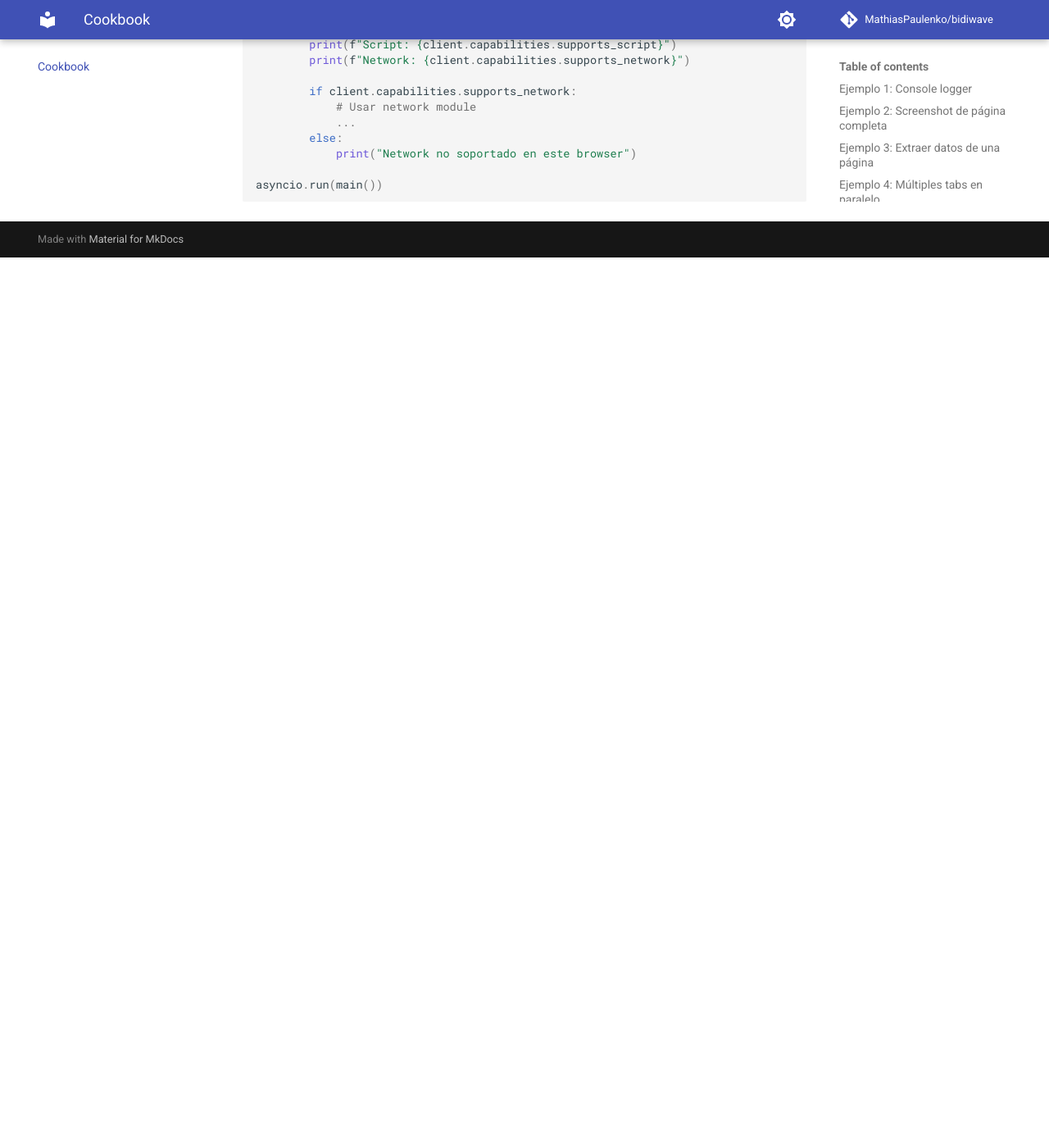
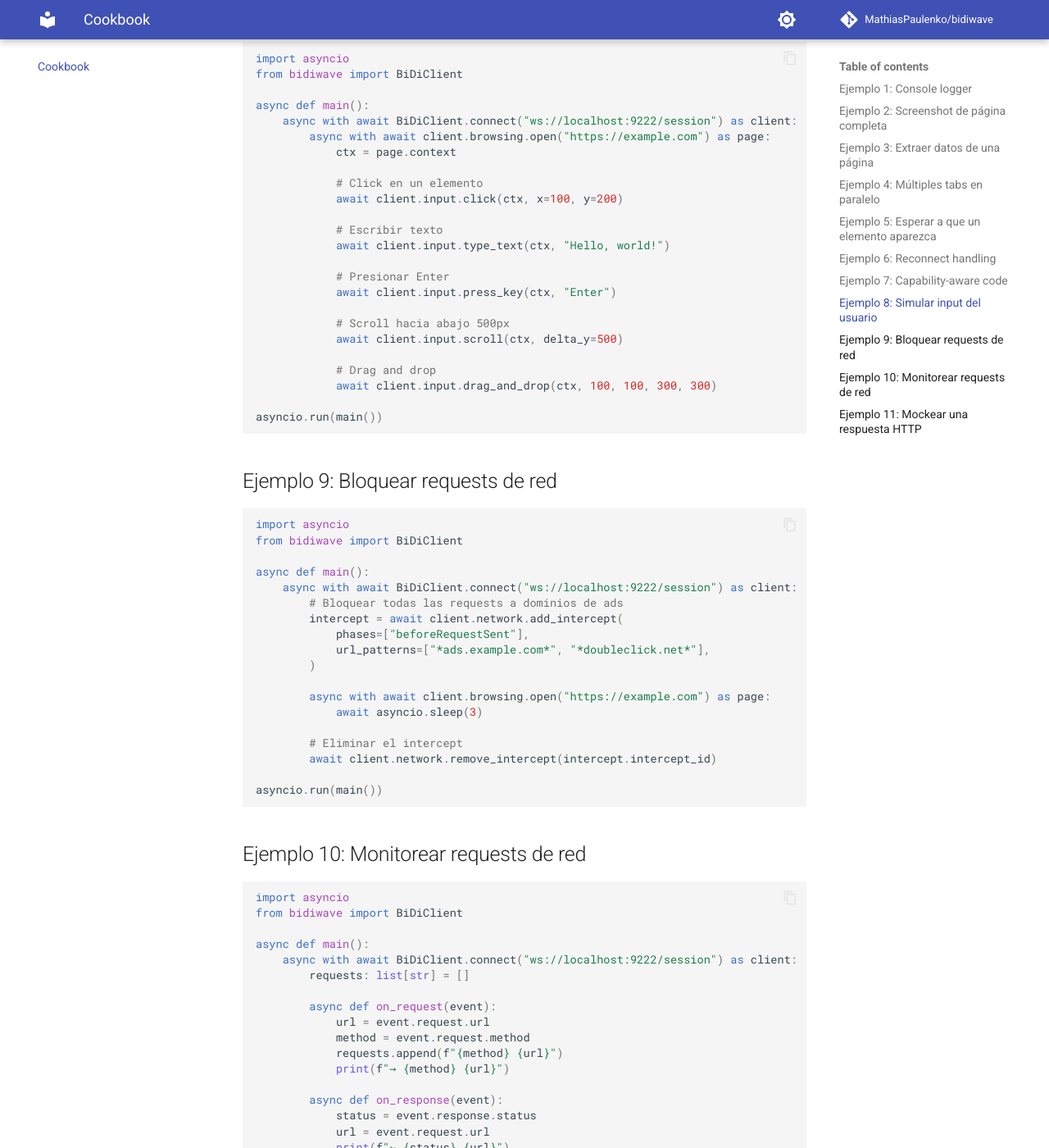
Before and after one commit to MathiasPaulenko/bidiwave, an MkDocs documentation site: the page built from docs/cookbook.md, in a window 1280 px wide and 1400 px high, scrolled down 3508 px. Shown: the whole window at 82% size. Built offline with MkDocs 1.6.1 and Material for MkDocs 9.7.7, drawn with Linux system fonts in a browser that asks for light colours; comment, search, counter and statistics services are not loaded; before the commit the page ends 3822 px from its top, so only the background shows below that; some of the changed text lies outside the part shown.

Commit message:
docs: add Network and Input module docs, remove session.new() from examples, add cookbook recipes for input simulation and network interception

````diff
--- a/docs/cookbook.md
+++ b/docs/cookbook.md
@@ -180,3 +165,124 @@ async def main():
 
 asyncio.run(main())
 ```
+
+## Ejemplo 8: Simular input del usuario
+
+```python
+import asyncio
+from bidiwave import BiDiClient
+
+async def main():
+    async with await BiDiClient.connect("ws://localhost:9222/session") as client:
+        async with await client.browsing.open("https://example.com") as page:
+            ctx = page.context
+
+            # Click en un elemento
+            await client.input.click(ctx, x=100, y=200)
+
+            # Escribir texto
+            await client.input.type_text(ctx, "Hello, world!")
+
+            # Presionar Enter
+            await client.input.press_key(ctx, "Enter")
+
+            # Scroll hacia abajo 500px
+            await client.input.scroll(ctx, delta_y=500)
+
+            # Drag and drop
+            await client.input.drag_and_drop(ctx, 100, 100, 300, 300)
+
+asyncio.run(main())
+```
+
+## Ejemplo 9: Bloquear requests de red
+
+```python
+import asyncio
+from bidiwave import BiDiClient
+
+async def main():
+    async with await BiDiClient.connect("ws://localhost:9222/session") as client:
+        # Bloquear todas las requests a dominios de ads
+        intercept = await client.network.add_intercept(
+            phases=["beforeRequestSent"],
+            url_patterns=["*ads.example.com*", "*doubleclick.net*"],
+        )
+
+        async with await client.browsing.open("https://example.com") as page:
+            await asyncio.sleep(3)
+
+        # Eliminar el intercept
+        await client.network.remove_intercept(intercept.intercept_id)
+
+asyncio.run(main())
+```
+
+## Ejemplo 10: Monitorear requests de red
+
+```python
+import asyncio
+from bidiwave import BiDiClient
+
+async def main():
+    async with await BiDiClient.connect("ws://localhost:9222/session") as client:
+        requests: list[str] = []
+
+        async def on_request(event):
+            url = event.request.url
+            method = event.request.method
+            requests.append(f"{method} {url}")
+            print(f"→ {method} {url}")
+
+        async def on_response(event):
+            status = event.response.status
+            url = event.request.url
+            print(f"← {status} {url}")
+
+        client.on_request(on_request)
+        client.on_response(on_response)
+        await client.session.subscribe([
+            "network.beforeRequestSent",
+            "network.responseCompleted",
+        ])
+
+        async with await client.browsing.open("https://example.com") as page:
+            await asyncio.sleep(3)
+
+        print(f"\nTotal requests: {len(requests)}")
+
+asyncio.run(main())
+```
+
+## Ejemplo 11: Mockear una respuesta HTTP
+
+```python
+import asyncio
+from bidiwave import BiDiClient
+
+async def main():
+    async with await BiDiClient.connect("ws://localhost:9222/session") as client:
+        # Intercept en beforeRequestSent
+        intercept = await client.network.add_intercept(
+            phases=["beforeRequestSent"],
+            url_patterns=["*api.example.com/data*"],
+        )
+
+        # Cuando se intercepte, proveer una respuesta sintética
+        async def on_request(event):
+            await client.network.provide_response(
+                request=event.request.request,
+                status_code=200,
+                reason_phrase="OK",
+                body="eyJtZXNzYWdlIjogIm1vY2tlZCJ9",  # {"message": "mocked"}
+            )
+
+        client.on_request(on_request)
+
+        async with await client.browsing.open("https://example.com") as page:
+            await asyncio.sleep(3)
+
+        await client.network.remove_intercept(intercept.intercept_id)
+
+asyncio.run(main())
+```
--- a/mkdocs.yml
+++ b/mkdocs.yml
@@ -35,6 +35,8 @@ nav:
       - Session: api/session.md
       - Browsing: api/browsing.md
       - Script: api/script.md
+      - Network: api/network.md
+      - Input: api/input.md
       - Events: api/events.md
       - RemoteValue: api/remote-value.md
       - Exceptions: api/exceptions.md
````
Also changed, not shown: other parts of docs/cookbook.md (+0 -15 lines), README.md (+44 -3 lines), docs/api/input.md (added, +98 -0 lines), docs/api/network.md (added, +41 -0 lines), docs/index.md (+5 -1 lines), docs/quick-start.md (+54 -6 lines).
